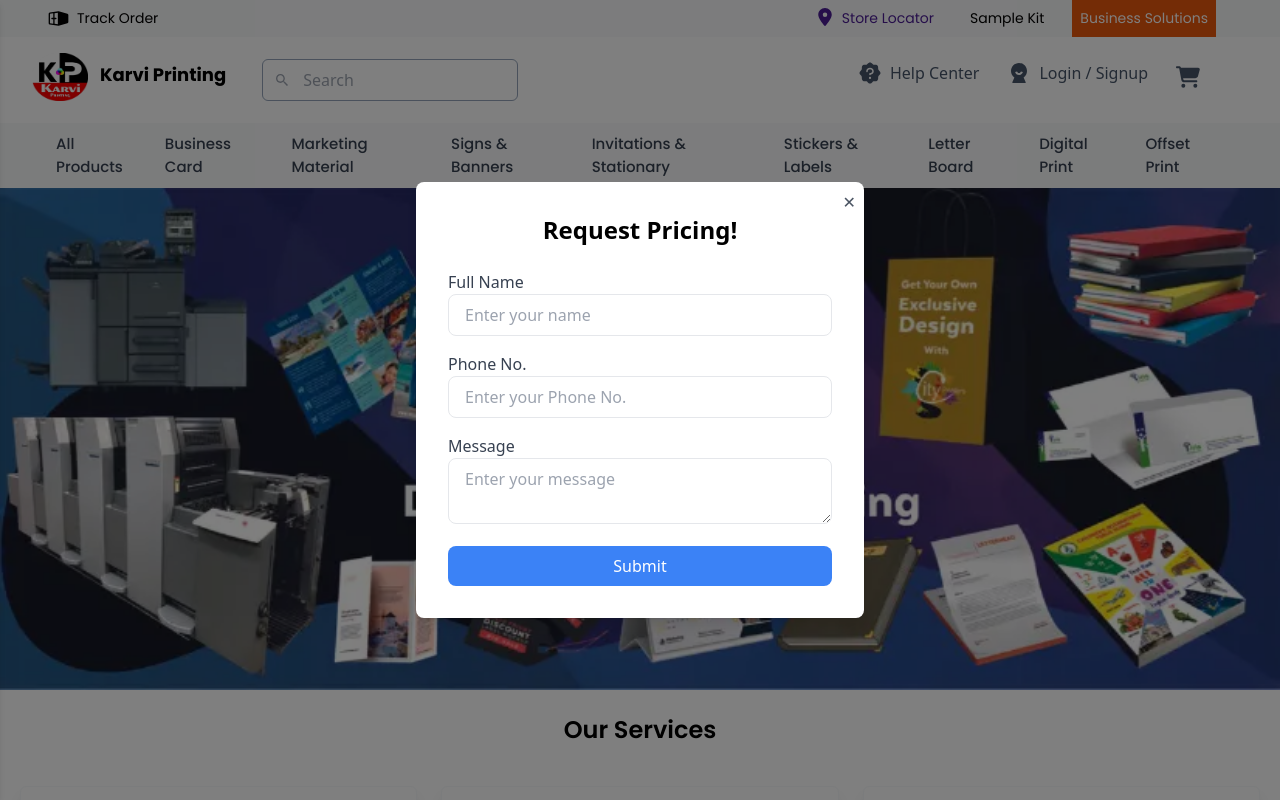
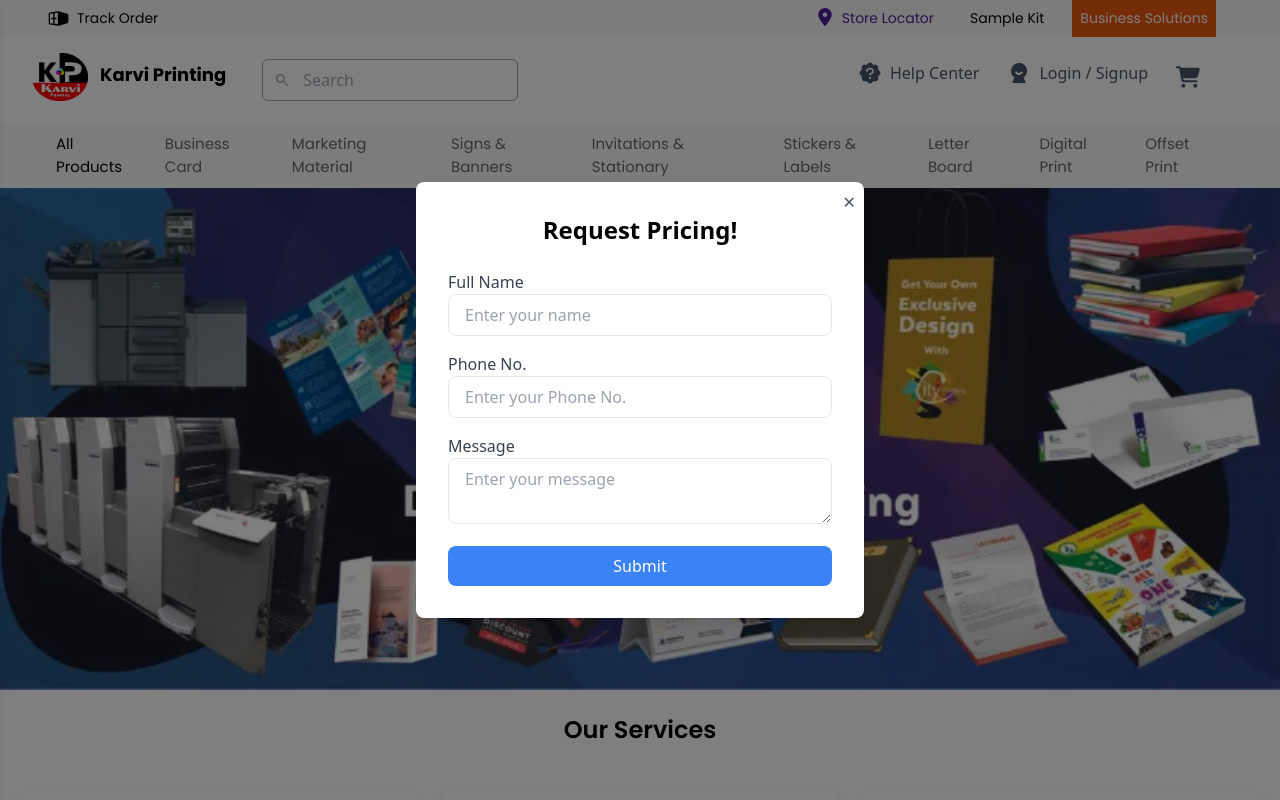
Before and after one commit to Abhaysoft-inc/printingpressapp, a React (Vite) app in the folder printingpresssite/: page / in a window 1280 px wide. Shown: the top 800 px of the page. Built offline with nearby package versions, Linux system fonts and the light colour scheme.

Commit message:
changed color

```diff
--- a/printingpresssite/src/components/NewNav.jsx
+++ b/printingpresssite/src/components/NewNav.jsx
@@ -69,9 +69,9 @@ function NewNav() {
 
             {/* category menu */}
 
-            <div className="hidden cat-menu bg-[#f8f9fa] lg:flex space-x-6 font-Poppins text-gray-700 px-14 py-2.5 text-[15px] font-[500]">
+            <div className="hidden cat-menu bg-[#f8f9fa] lg:flex space-x-6 font-Poppins text-[#666666] px-14 py-2.5 text-[15px] ">
 
-                <a href="">All Products</a>
+                <a href="" className='text-black'>All Products</a>
                 <a href="">Business Card</a>
                 <a href="">Marketing Material</a>
                 <a href="">Signs & Banners</a>
```
